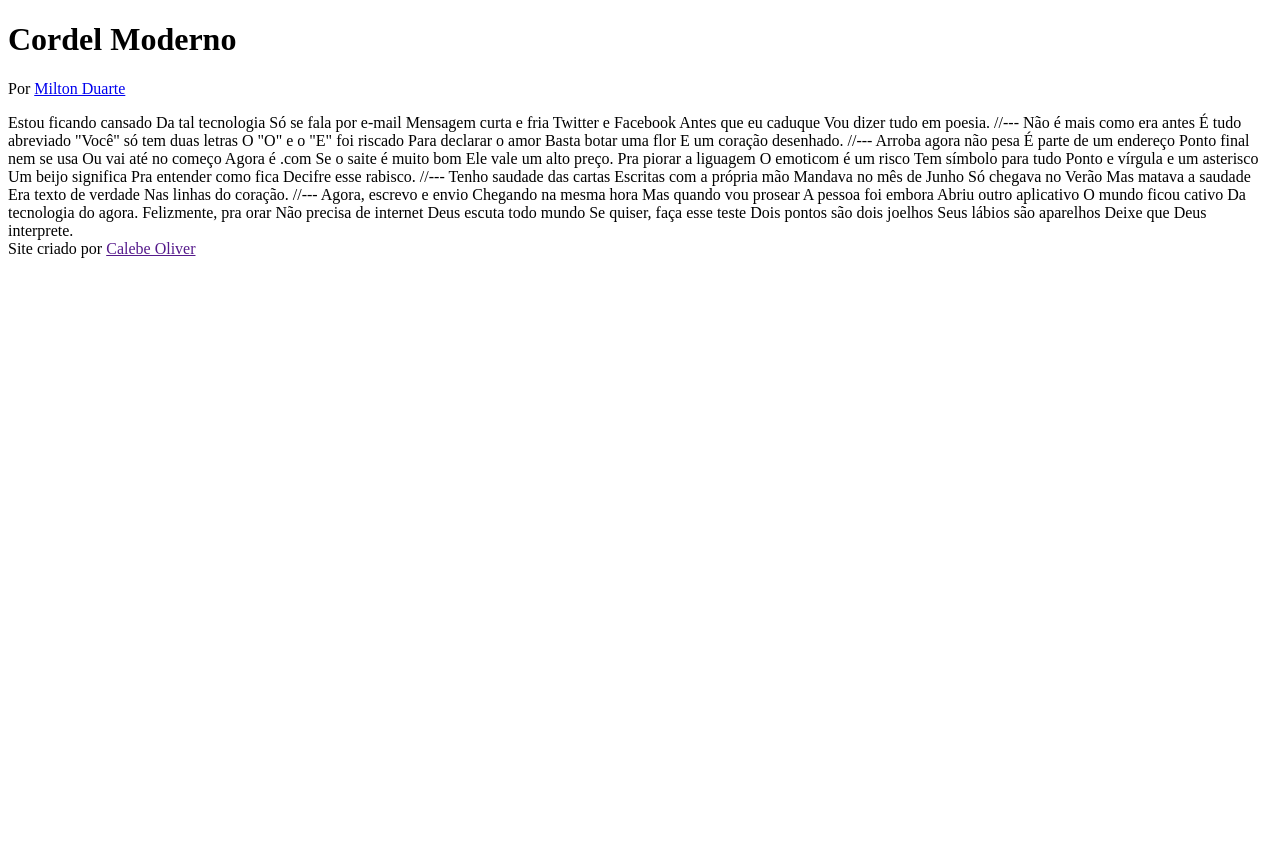
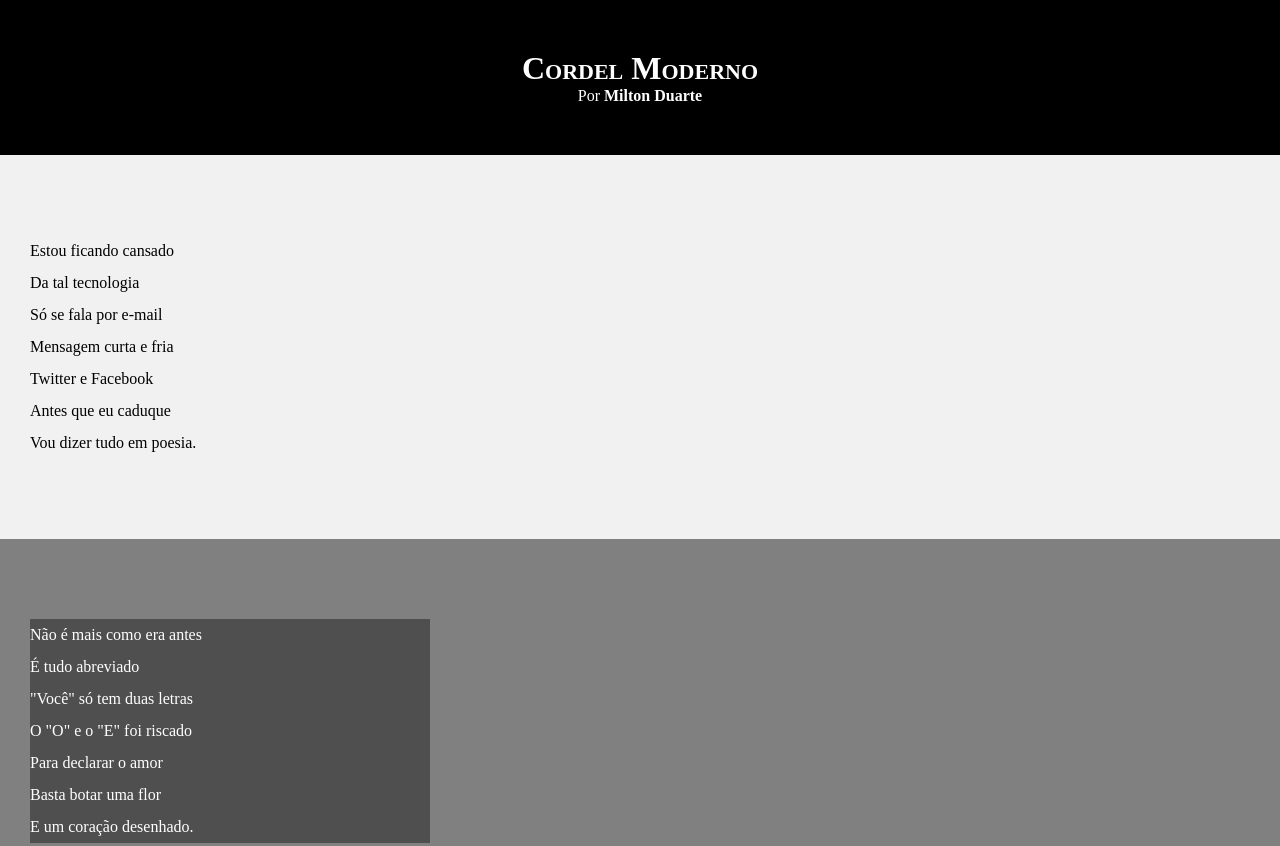
Before and after one commit to calebinhodev/HTML-CSS, a plain HTML site: page Desafios/d012/index.html in a window 1280 px wide. Shown: the top 846 px of the page. Before the commit the page ends 800 px from the top, so only its background shows below. Drawn offline with Linux system fonts and the light colour scheme.

Commit message:
atualizei desafio 12

```diff
--- a/Desafios/d012/index.html
+++ b/Desafios/d012/index.html
@@ -6,6 +6,7 @@
     <title>cordel moderno
 
     </title>
+    <link rel="stylesheet" href="style.css">
 </head>
 <body>
     <header>
@@ -14,69 +15,94 @@
 
     </header>
 
-Estou ficando cansado
-Da tal tecnologia
-Só se fala por e-mail
-Mensagem curta e fria
-Twitter e Facebook
-Antes que eu caduque
+<section class="normal">
+    <p>
+        Estou ficando cansado <br>
+        Da tal tecnologia <br>
+        Só se fala por e-mail <br>
+        Mensagem curta e fria <br>
+        Twitter e Facebook<br>
+        Antes que eu caduque<br>
         Vou dizer tudo em poesia.
+    </p>
+</section>
 
-//---
+<section class="imagem">
+    <p>
+        Não é mais como era antes<br>
+        É tudo abreviado<br>
+        "Você" só tem duas letras<br>
+        O "O" e o "E" foi riscado<br>
+        Para declarar o amor<br>
+        Basta botar uma flor<br>
+        E um coração desenhado.
+    </p>
+</section>
 
-Não é mais como era antes
-É tudo abreviado
-"Você" só tem duas letras
-O "O" e o "E" foi riscado
-Para declarar o amor
-Basta botar uma flor
-E um coração desenhado.
 
-//---
 
-Arroba agora não pesa
-É parte de um endereço
-Ponto final nem se usa
-Ou vai até no começo
-Agora é .com
-Se o saite é muito bom
+<section class="normal">
+
+        <p>
+            Arroba agora não pesa<br>
+            É parte de um endereço<br>
+            Ponto final nem se usa<br>
+            Ou vai até no começo<br>
+            Agora é .com<br>
+            Se o saite é muito bom<br>
             Ele vale um alto preço.
+        </p>
 
-Pra piorar a liguagem
-O emoticom é um risco
-Tem símbolo para tudo
-Ponto e vírgula e um asterisco
-Um beijo significa
-Pra entender como fica
+        <p>
+            Pra piorar a liguagem<br>
+            O emoticom é um risco<br>
+            Tem símbolo para tudo<br>
+            Ponto e vírgula e um asterisco<br>
+            Um beijo significa<br>
+            Pra entender como fica<br>
             Decifre esse rabisco.
+        </p>
 
-//---
+</section>
 
-Tenho saudade das cartas
-Escritas com a própria mão
-Mandava no mês de Junho
-Só chegava no Verão
-Mas matava a saudade
-Era texto de verdade
+
+
+<section class="imagem">
+    <p>
+        Tenho saudade das cartas<br>
+        Escritas com a própria mão<br>
+        Mandava no mês de Junho<br>
+        Só chegava no Verão<br>
+        Mas matava a saudade<br>
+        Era texto de verdade<br>
         Nas linhas do coração.
+    </p>
+</section>
 
-//---
 
-Agora, escrevo e envio
-Chegando na mesma hora
-Mas quando vou prosear
-A pessoa foi embora
-Abriu outro aplicativo
-O mundo ficou cativo
+
+<section class="normal">
+
+        <p>
+            Agora, escrevo e envio<br>
+            Chegando na mesma hora<br>
+            Mas quando vou prosear<br>
+            A pessoa foi embora<br>
+            Abriu outro aplicativo<br>
+            O mundo ficou cativo<br>
             Da tecnologia do agora.
 
-Felizmente, pra orar
-Não precisa de internet
-Deus escuta todo mundo
-Se quiser, faça esse teste
-Dois pontos são dois joelhos
-Seus lábios são aparelhos
+        </p>
+        <p>
+            Felizmente, pra orar<br>
+            Não precisa de internet<br>
+            Deus escuta todo mundo<br>
+            Se quiser, faça esse teste<br>
+            Dois pontos são dois joelhos<br>
+            Seus lábios são aparelhos<br>
             Deixe que Deus interprete.
+        </p>
+</section>
 
 <footer>Site criado por <a target="_blank" href="">Calebe Oliver</a></footer>
 
--- /dev/null
+++ b/Desafios/d012/style.css
@@ -0,0 +1,59 @@
+@charset "UTF-8";
+
+* {
+    margin: 0px;
+    padding: 0px;
+}
+
+html, body {
+    min-height: 100vh;
+    background-color: lightgray;
+}
+
+header {
+    background-color: black;
+    color: white;
+    text-align: center;
+}
+
+header>h1 {
+    padding-top: 50px;
+    font-variant: small-caps;
+}
+
+header > p {
+    padding-bottom: 50px;
+
+}
+a{
+    text-decoration: none; color: white; font-weight: bolder;
+}
+
+a:hover{text-decoration: underline;}
+
+
+section{
+    padding-top: 10vh;
+    padding-bottom: 10vh;
+    line-height: 2em;
+    padding-left: 30px;
+}
+
+.normal{
+    background-color: rgb(241, 241, 241); color: black;
+}
+.imagem{ background-color: grey; color: white;
+
+}
+.imagem>p{background-color: rgba(0, 0, 0, 0.39); width: 400px;}
+
+
+
+
+footer{
+    color: white;
+    background-color: black;
+    text-align: center;
+    padding: 10px
+    ;
+}
```
Lines whose indentation alone changed are shown as unchanged.
